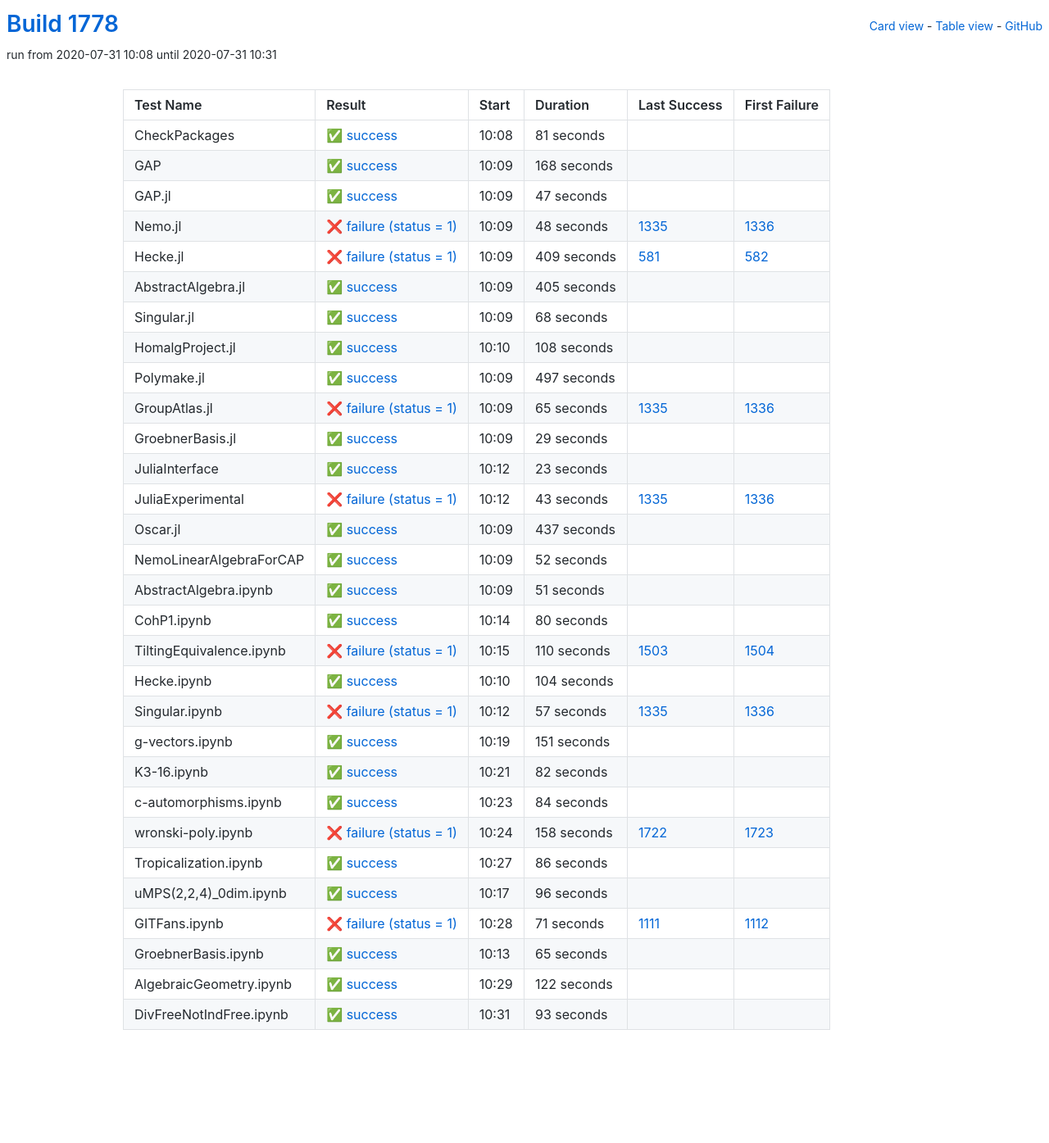
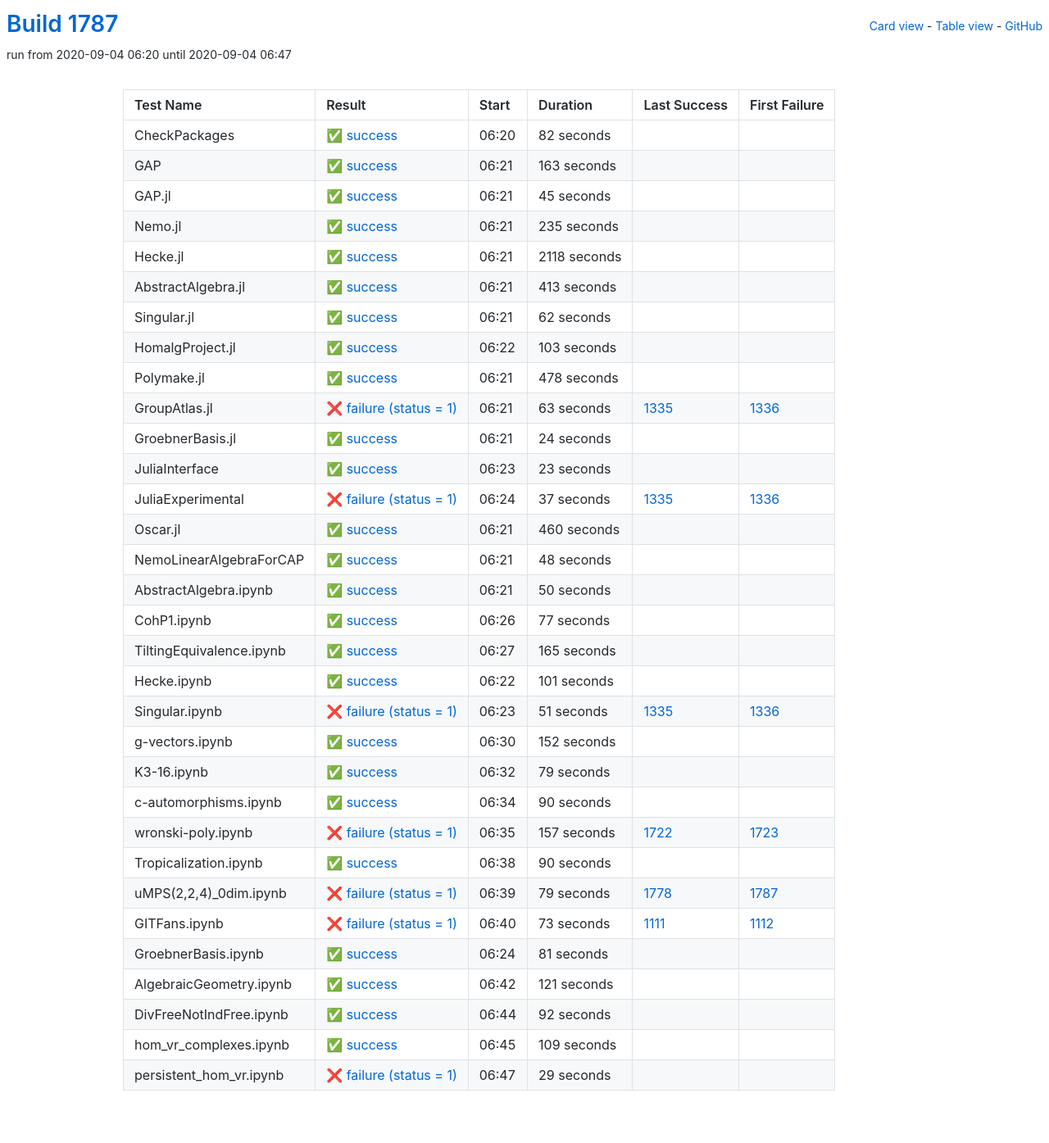
Before and after one commit to oscar-system/oscar-ci-status-1.4, a Jekyll site: the page built from table.html, in a window 1280 px wide. Shown: the whole page at 82% size. Built offline with Jekyll 4.4.1, drawn with Linux system fonts in a browser that asks for light colours; before the commit the page ends 1321 px from its top, so only the background shows below that.

Commit message:
Build #1787

```diff
--- a/_data/ci.yml
+++ b/_data/ci.yml
@@ -1,6 +1,6 @@
 ---
-build: 1778
-build_url: https://oscarci.mathematik.uni-kl.de/job/oscar-julia-1.4/1778/
+build: 1787
+build_url: https://oscarci.mathematik.uni-kl.de/job/oscar-julia-1.4/1787/
 job: oscar-julia-1.4
 organization: oscar-system
 repo: oscar-ci-status-1.4
@@ -8,140 +8,140 @@ repourl: https://github.com/oscar-system/oscar-ci-status-1.4
 tests:
 - name: CheckPackages
   id: checkpackages
-  log: https://oscarci.mathematik.uni-kl.de/job/oscar-julia-1.4/1778/artifact/logs/build-1778/CheckPackages.log
-  start: 2020-07-31 10:08
+  log: https://oscarci.mathematik.uni-kl.de/job/oscar-julia-1.4/1787/artifact/logs/build-1787/CheckPackages.log
+  start: 2020-09-04 06:20
   success: true
   exitcode: 0
   status: success
-  duration: 81
+  duration: 82
   last_success: false
   last_success_url:
   first_failure: false
   first_failure_url:
 - name: GAP
   id: gap
-  log: https://oscarci.mathematik.uni-kl.de/job/oscar-julia-1.4/1778/artifact/logs/build-1778/GAP.log
-  start: 2020-07-31 10:09
+  log: https://oscarci.mathematik.uni-kl.de/job/oscar-julia-1.4/1787/artifact/logs/build-1787/GAP.log
+  start: 2020-09-04 06:21
   success: true
   exitcode: 0
   status: success
-  duration: 168
+  duration: 163
   last_success: false
   last_success_url:
   first_failure: false
   first_failure_url:
 - name: GAP.jl
   id: gap-jl
-  log: https://oscarci.mathematik.uni-kl.de/job/oscar-julia-1.4/1778/artifact/logs/build-1778/GAP.jl.log
-  start: 2020-07-31 10:09
+  log: https://oscarci.mathematik.uni-kl.de/job/oscar-julia-1.4/1787/artifact/logs/build-1787/GAP.jl.log
+  start: 2020-09-04 06:21
   success: true
   exitcode: 0
   status: success
-  duration: 47
+  duration: 45
   last_success: false
   last_success_url:
   first_failure: false
   first_failure_url:
 - name: Nemo.jl
   id: nemo-jl
-  log: https://oscarci.mathematik.uni-kl.de/job/oscar-julia-1.4/1778/artifact/logs/build-1778/Nemo.jl.log
-  start: 2020-07-31 10:09
-  success: false
-  exitcode: 1
-  status: failure
-  duration: 48
-  last_success: 1335
-  last_success_url: https://oscarci.mathematik.uni-kl.de/job/oscar-julia-1.4/1335/
-  first_failure: 1336
-  first_failure_url: https://oscarci.mathematik.uni-kl.de/job/oscar-julia-1.4/1336/
-- name: Hecke.jl
-  id: hecke-jl
-  log: https://oscarci.mathematik.uni-kl.de/job/oscar-julia-1.4/1778/artifact/logs/build-1778/Hecke.jl.log
-  start: 2020-07-31 10:09
-  success: false
-  exitcode: 1
-  status: failure
-  duration: 409
-  last_success: 581
-  last_success_url: https://oscarci.mathematik.uni-kl.de/job/oscar-julia-1.4/581/
-  first_failure: 582
-  first_failure_url: https://oscarci.mathematik.uni-kl.de/job/oscar-julia-1.4/582/
-- name: AbstractAlgebra.jl
-  id: abstractalgebra-jl
-  log: https://oscarci.mathematik.uni-kl.de/job/oscar-julia-1.4/1778/artifact/logs/build-1778/AbstractAlgebra.jl.log
-  start: 2020-07-31 10:09
+  log: https://oscarci.mathematik.uni-kl.de/job/oscar-julia-1.4/1787/artifact/logs/build-1787/Nemo.jl.log
+  start: 2020-09-04 06:21
   success: true
   exitcode: 0
   status: success
-  duration: 405
+  duration: 235
+  last_success: false
+  last_success_url:
+  first_failure: false
+  first_failure_url:
+- name: Hecke.jl
+  id: hecke-jl
+  log: https://oscarci.mathematik.uni-kl.de/job/oscar-julia-1.4/1787/artifact/logs/build-1787/Hecke.jl.log
+  start: 2020-09-04 06:21
+  success: true
+  exitcode: 0
+  status: success
+  duration: 2118
+  last_success: false
+  last_success_url:
+  first_failure: false
+  first_failure_url:
+- name: AbstractAlgebra.jl
+  id: abstractalgebra-jl
+  log: https://oscarci.mathematik.uni-kl.de/job/oscar-julia-1.4/1787/artifact/logs/build-1787/AbstractAlgebra.jl.log
+  start: 2020-09-04 06:21
+  success: true
+  exitcode: 0
+  status: success
+  duration: 413
   last_success: false
   last_success_url:
   first_failure: false
   first_failure_url:
 - name: Singular.jl
   id: singular-jl
-  log: https://oscarci.mathematik.uni-kl.de/job/oscar-julia-1.4/1778/artifact/logs/build-1778/Singular.jl.log
-  start: 2020-07-31 10:09
+  log: https://oscarci.mathematik.uni-kl.de/job/oscar-julia-1.4/1787/artifact/logs/build-1787/Singular.jl.log
+  start: 2020-09-04 06:21
   success: true
   exitcode: 0
   status: success
-  duration: 68
+  duration: 62
   last_success: false
   last_success_url:
   first_failure: false
   first_failure_url:
 - name: HomalgProject.jl
   id: homalgproject-jl
-  log: https://oscarci.mathematik.uni-kl.de/job/oscar-julia-1.4/1778/artifact/logs/build-1778/HomalgProject.jl.log
-  start: 2020-07-31 10:10
+  log: https://oscarci.mathematik.uni-kl.de/job/oscar-julia-1.4/1787/artifact/logs/build-1787/HomalgProject.jl.log
+  start: 2020-09-04 06:22
   success: true
   exitcode: 0
   status: success
-  duration: 108
+  duration: 103
   last_success: false
   last_success_url:
   first_failure: false
   first_failure_url:
 - name: Polymake.jl
   id: polymake-jl
-  log: https://oscarci.mathematik.uni-kl.de/job/oscar-julia-1.4/1778/artifact/logs/build-1778/Polymake.jl.log
-  start: 2020-07-31 10:09
+  log: https://oscarci.mathematik.uni-kl.de/job/oscar-julia-1.4/1787/artifact/logs/build-1787/Polymake.jl.log
+  start: 2020-09-04 06:21
   success: true
   exitcode: 0
   status: success
-  duration: 497
+  duration: 478
   last_success: false
   last_success_url:
   first_failure: false
   first_failure_url:
 - name: GroupAtlas.jl
   id: groupatlas-jl
-  log: https://oscarci.mathematik.uni-kl.de/job/oscar-julia-1.4/1778/artifact/logs/build-1778/GroupAtlas.jl.log
-  start: 2020-07-31 10:09
+  log: https://oscarci.mathematik.uni-kl.de/job/oscar-julia-1.4/1787/artifact/logs/build-1787/GroupAtlas.jl.log
+  start: 2020-09-04 06:21
   success: false
   exitcode: 1
   status: failure
-  duration: 65
+  duration: 63
   last_success: 1335
   last_success_url: https://oscarci.mathematik.uni-kl.de/job/oscar-julia-1.4/1335/
   first_failure: 1336
   first_failure_url: https://oscarci.mathematik.uni-kl.de/job/oscar-julia-1.4/1336/
 - name: GroebnerBasis.jl
   id: groebnerbasis-jl
-  log: https://oscarci.mathematik.uni-kl.de/job/oscar-julia-1.4/1778/artifact/logs/build-1778/GroebnerBasis.jl.log
-  start: 2020-07-31 10:09
+  log: https://oscarci.mathematik.uni-kl.de/job/oscar-julia-1.4/1787/artifact/logs/build-1787/GroebnerBasis.jl.log
+  start: 2020-09-04 06:21
   success: true
   exitcode: 0
   status: success
-  duration: 29
+  duration: 24
   last_success: false
   last_success_url:
   first_failure: false
   first_failure_url:
 - name: JuliaInterface
   id: juliainterface
-  log: https://oscarci.mathematik.uni-kl.de/job/oscar-julia-1.4/1778/artifact/logs/build-1778/JuliaInterface.log
-  start: 2020-07-31 10:12
+  log: https://oscarci.mathematik.uni-kl.de/job/oscar-julia-1.4/1787/artifact/logs/build-1787/JuliaInterface.log
+  start: 2020-09-04 06:23
   success: true
   exitcode: 0
   status: success
@@ -152,217 +152,241 @@ tests:
   first_failure_url:
 - name: JuliaExperimental
   id: juliaexperimental
-  log: https://oscarci.mathematik.uni-kl.de/job/oscar-julia-1.4/1778/artifact/logs/build-1778/JuliaExperimental.log
-  start: 2020-07-31 10:12
+  log: https://oscarci.mathematik.uni-kl.de/job/oscar-julia-1.4/1787/artifact/logs/build-1787/JuliaExperimental.log
+  start: 2020-09-04 06:24
   success: false
   exitcode: 1
   status: failure
-  duration: 43
+  duration: 37
   last_success: 1335
   last_success_url: https://oscarci.mathematik.uni-kl.de/job/oscar-julia-1.4/1335/
   first_failure: 1336
   first_failure_url: https://oscarci.mathematik.uni-kl.de/job/oscar-julia-1.4/1336/
 - name: Oscar.jl
   id: oscar-jl
-  log: https://oscarci.mathematik.uni-kl.de/job/oscar-julia-1.4/1778/artifact/logs/build-1778/Oscar.jl.log
-  start: 2020-07-31 10:09
+  log: https://oscarci.mathematik.uni-kl.de/job/oscar-julia-1.4/1787/artifact/logs/build-1787/Oscar.jl.log
+  start: 2020-09-04 06:21
   success: true
   exitcode: 0
   status: success
-  duration: 437
+  duration: 460
   last_success: false
   last_success_url:
   first_failure: false
   first_failure_url:
 - name: NemoLinearAlgebraForCAP
   id: nemolinearalgebraforcap
-  log: https://oscarci.mathematik.uni-kl.de/job/oscar-julia-1.4/1778/artifact/logs/build-1778/NemoLinearAlgebraForCAP.log
-  start: 2020-07-31 10:09
+  log: https://oscarci.mathematik.uni-kl.de/job/oscar-julia-1.4/1787/artifact/logs/build-1787/NemoLinearAlgebraForCAP.log
+  start: 2020-09-04 06:21
   success: true
   exitcode: 0
   status: success
-  duration: 52
+  duration: 48
   last_success: false
   last_success_url:
   first_failure: false
   first_failure_url:
 - name: AbstractAlgebra.ipynb
   id: abstractalgebra-ipynb
-  log: https://oscarci.mathematik.uni-kl.de/job/oscar-julia-1.4/1778/artifact/logs/build-1778/AbstractAlgebra.ipynb.log
-  start: 2020-07-31 10:09
+  log: https://oscarci.mathematik.uni-kl.de/job/oscar-julia-1.4/1787/artifact/logs/build-1787/AbstractAlgebra.ipynb.log
+  start: 2020-09-04 06:21
   success: true
   exitcode: 0
   status: success
-  duration: 51
+  duration: 50
   last_success: false
   last_success_url:
   first_failure: false
   first_failure_url:
 - name: CohP1.ipynb
   id: cohp1-ipynb
-  log: https://oscarci.mathematik.uni-kl.de/job/oscar-julia-1.4/1778/artifact/logs/build-1778/CohP1.ipynb.log
-  start: 2020-07-31 10:14
+  log: https://oscarci.mathematik.uni-kl.de/job/oscar-julia-1.4/1787/artifact/logs/build-1787/CohP1.ipynb.log
+  start: 2020-09-04 06:26
   success: true
   exitcode: 0
   status: success
-  duration: 80
+  duration: 77
   last_success: false
   last_success_url:
   first_failure: false
   first_failure_url:
 - name: TiltingEquivalence.ipynb
   id: tiltingequivalence-ipynb
-  log: https://oscarci.mathematik.uni-kl.de/job/oscar-julia-1.4/1778/artifact/logs/build-1778/TiltingEquivalence.ipynb.log
-  start: 2020-07-31 10:15
-  success: false
-  exitcode: 1
-  status: failure
-  duration: 110
-  last_success: 1503
-  last_success_url: https://oscarci.mathematik.uni-kl.de/job/oscar-julia-1.4/1503/
-  first_failure: 1504
-  first_failure_url: https://oscarci.mathematik.uni-kl.de/job/oscar-julia-1.4/1504/
-- name: Hecke.ipynb
-  id: hecke-ipynb
-  log: https://oscarci.mathematik.uni-kl.de/job/oscar-julia-1.4/1778/artifact/logs/build-1778/Hecke.ipynb.log
-  start: 2020-07-31 10:10
+  log: https://oscarci.mathematik.uni-kl.de/job/oscar-julia-1.4/1787/artifact/logs/build-1787/TiltingEquivalence.ipynb.log
+  start: 2020-09-04 06:27
   success: true
   exitcode: 0
   status: success
-  duration: 104
+  duration: 165
+  last_success: false
+  last_success_url:
+  first_failure: false
+  first_failure_url:
+- name: Hecke.ipynb
+  id: hecke-ipynb
+  log: https://oscarci.mathematik.uni-kl.de/job/oscar-julia-1.4/1787/artifact/logs/build-1787/Hecke.ipynb.log
+  start: 2020-09-04 06:22
+  success: true
+  exitcode: 0
+  status: success
+  duration: 101
   last_success: false
   last_success_url:
   first_failure: false
   first_failure_url:
 - name: Singular.ipynb
   id: singular-ipynb
-  log: https://oscarci.mathematik.uni-kl.de/job/oscar-julia-1.4/1778/artifact/logs/build-1778/Singular.ipynb.log
-  start: 2020-07-31 10:12
+  log: https://oscarci.mathematik.uni-kl.de/job/oscar-julia-1.4/1787/artifact/logs/build-1787/Singular.ipynb.log
+  start: 2020-09-04 06:23
   success: false
   exitcode: 1
   status: failure
-  duration: 57
+  duration: 51
   last_success: 1335
   last_success_url: https://oscarci.mathematik.uni-kl.de/job/oscar-julia-1.4/1335/
   first_failure: 1336
   first_failure_url: https://oscarci.mathematik.uni-kl.de/job/oscar-julia-1.4/1336/
 - name: g-vectors.ipynb
   id: g-vectors-ipynb
-  log: https://oscarci.mathematik.uni-kl.de/job/oscar-julia-1.4/1778/artifact/logs/build-1778/g-vectors.ipynb.log
-  start: 2020-07-31 10:19
+  log: https://oscarci.mathematik.uni-kl.de/job/oscar-julia-1.4/1787/artifact/logs/build-1787/g-vectors.ipynb.log
+  start: 2020-09-04 06:30
   success: true
   exitcode: 0
   status: success
-  duration: 151
+  duration: 152
   last_success: false
   last_success_url:
   first_failure: false
   first_failure_url:
 - name: K3-16.ipynb
   id: k3-16-ipynb
-  log: https://oscarci.mathematik.uni-kl.de/job/oscar-julia-1.4/1778/artifact/logs/build-1778/K3-16.ipynb.log
-  start: 2020-07-31 10:21
+  log: https://oscarci.mathematik.uni-kl.de/job/oscar-julia-1.4/1787/artifact/logs/build-1787/K3-16.ipynb.log
+  start: 2020-09-04 06:32
   success: true
   exitcode: 0
   status: success
-  duration: 82
+  duration: 79
   last_success: false
   last_success_url:
   first_failure: false
   first_failure_url:
 - name: c-automorphisms.ipynb
   id: c-automorphisms-ipynb
-  log: https://oscarci.mathematik.uni-kl.de/job/oscar-julia-1.4/1778/artifact/logs/build-1778/c-automorphisms.ipynb.log
-  start: 2020-07-31 10:23
+  log: https://oscarci.mathematik.uni-kl.de/job/oscar-julia-1.4/1787/artifact/logs/build-1787/c-automorphisms.ipynb.log
+  start: 2020-09-04 06:34
   success: true
   exitcode: 0
   status: success
-  duration: 84
+  duration: 90
   last_success: false
   last_success_url:
   first_failure: false
   first_failure_url:
 - name: wronski-poly.ipynb
   id: wronski-poly-ipynb
-  log: https://oscarci.mathematik.uni-kl.de/job/oscar-julia-1.4/1778/artifact/logs/build-1778/wronski-poly.ipynb.log
-  start: 2020-07-31 10:24
+  log: https://oscarci.mathematik.uni-kl.de/job/oscar-julia-1.4/1787/artifact/logs/build-1787/wronski-poly.ipynb.log
+  start: 2020-09-04 06:35
   success: false
   exitcode: 1
   status: failure
-  duration: 158
+  duration: 157
   last_success: 1722
   last_success_url: https://oscarci.mathematik.uni-kl.de/job/oscar-julia-1.4/1722/
   first_failure: 1723
   first_failure_url: https://oscarci.mathematik.uni-kl.de/job/oscar-julia-1.4/1723/
 - name: Tropicalization.ipynb
   id: tropicalization-ipynb
-  log: https://oscarci.mathematik.uni-kl.de/job/oscar-julia-1.4/1778/artifact/logs/build-1778/Tropicalization.ipynb.log
-  start: 2020-07-31 10:27
+  log: https://oscarci.mathematik.uni-kl.de/job/oscar-julia-1.4/1787/artifact/logs/build-1787/Tropicalization.ipynb.log
+  start: 2020-09-04 06:38
   success: true
   exitcode: 0
   status: success
-  duration: 86
+  duration: 90
   last_success: false
   last_success_url:
   first_failure: false
   first_failure_url:
 - name: uMPS(2,2,4)_0dim.ipynb
   id: umps-2-2-4-0dim-ipynb
-  log: https://oscarci.mathematik.uni-kl.de/job/oscar-julia-1.4/1778/artifact/logs/build-1778/uMPS-2-2-4-_0dim.ipynb.log
-  start: 2020-07-31 10:17
-  success: true
-  exitcode: 0
-  status: success
-  duration: 96
-  last_success: false
-  last_success_url:
-  first_failure: false
-  first_failure_url:
-- name: GITFans.ipynb
-  id: gitfans-ipynb
-  log: https://oscarci.mathematik.uni-kl.de/job/oscar-julia-1.4/1778/artifact/logs/build-1778/GITFans.ipynb.log
-  start: 2020-07-31 10:28
+  log: https://oscarci.mathematik.uni-kl.de/job/oscar-julia-1.4/1787/artifact/logs/build-1787/uMPS-2-2-4-_0dim.ipynb.log
+  start: 2020-09-04 06:39
   success: false
   exitcode: 1
   status: failure
-  duration: 71
+  duration: 79
+  last_success: 1778
+  last_success_url: https://oscarci.mathematik.uni-kl.de/job/oscar-julia-1.4/1778/
+  first_failure: 1787
+  first_failure_url: https://oscarci.mathematik.uni-kl.de/job/oscar-julia-1.4/1787/
+- name: GITFans.ipynb
+  id: gitfans-ipynb
+  log: https://oscarci.mathematik.uni-kl.de/job/oscar-julia-1.4/1787/artifact/logs/build-1787/GITFans.ipynb.log
+  start: 2020-09-04 06:40
+  success: false
+  exitcode: 1
+  status: failure
+  duration: 73
   last_success: 1111
   last_success_url: https://oscarci.mathematik.uni-kl.de/job/oscar-julia-1.4/1111/
   first_failure: 1112
   first_failure_url: https://oscarci.mathematik.uni-kl.de/job/oscar-julia-1.4/1112/
 - name: GroebnerBasis.ipynb
   id: groebnerbasis-ipynb
-  log: https://oscarci.mathematik.uni-kl.de/job/oscar-julia-1.4/1778/artifact/logs/build-1778/GroebnerBasis.ipynb.log
-  start: 2020-07-31 10:13
+  log: https://oscarci.mathematik.uni-kl.de/job/oscar-julia-1.4/1787/artifact/logs/build-1787/GroebnerBasis.ipynb.log
+  start: 2020-09-04 06:24
   success: true
   exitcode: 0
   status: success
-  duration: 65
+  duration: 81
   last_success: false
   last_success_url:
   first_failure: false
   first_failure_url:
 - name: AlgebraicGeometry.ipynb
   id: algebraicgeometry-ipynb
-  log: https://oscarci.mathematik.uni-kl.de/job/oscar-julia-1.4/1778/artifact/logs/build-1778/AlgebraicGeometry.ipynb.log
-  start: 2020-07-31 10:29
+  log: https://oscarci.mathematik.uni-kl.de/job/oscar-julia-1.4/1787/artifact/logs/build-1787/AlgebraicGeometry.ipynb.log
+  start: 2020-09-04 06:42
   success: true
   exitcode: 0
   status: success
-  duration: 122
+  duration: 121
   last_success: false
   last_success_url:
   first_failure: false
   first_failure_url:
 - name: DivFreeNotIndFree.ipynb
   id: divfreenotindfree-ipynb
-  log: https://oscarci.mathematik.uni-kl.de/job/oscar-julia-1.4/1778/artifact/logs/build-1778/DivFreeNotIndFree.ipynb.log
-  start: 2020-07-31 10:31
+  log: https://oscarci.mathematik.uni-kl.de/job/oscar-julia-1.4/1787/artifact/logs/build-1787/DivFreeNotIndFree.ipynb.log
+  start: 2020-09-04 06:44
   success: true
   exitcode: 0
   status: success
-  duration: 93
+  duration: 92
   last_success: false
   last_success_url:
   first_failure: false
   first_failure_url:
+- name: hom_vr_complexes.ipynb
+  id: hom-vr-complexes-ipynb
+  log: https://oscarci.mathematik.uni-kl.de/job/oscar-julia-1.4/1787/artifact/logs/build-1787/hom_vr_complexes.ipynb.log
+  start: 2020-09-04 06:45
+  success: true
+  exitcode: 0
+  status: success
+  duration: 109
+  last_success: false
+  last_success_url:
+  first_failure: false
+  first_failure_url:
+- name: persistent_hom_vr.ipynb
+  id: persistent-hom-vr-ipynb
+  log: https://oscarci.mathematik.uni-kl.de/job/oscar-julia-1.4/1787/artifact/logs/build-1787/persistent_hom_vr.ipynb.log
+  start: 2020-09-04 06:47
+  success: false
+  exitcode: 1
+  status: failure
+  duration: 29
+  last_success: false
+  last_success_url:
+  first_failure: false
+  first_failure_url:
--- a/assets/css/cards.css
+++ b/assets/css/cards.css
@@ -100,6 +100,14 @@ Based on https://travishorn.com/responsive-grid-in-2-minutes-with-css-grid-layou
   font-size:1.3em !important
 }
 
-divfreenotindfree-ipynb {
+.divfreenotindfree-ipynb h3 {
   font-size:1.6em !important
 }
+
+.hom-vr-complexes-ipynb h3 {
+  font-size:1.6em !important
+}
+
+.persistent-hom-vr-ipynb h3 {
+  font-size:1.6em !important
+}
```
Also changed, not shown: README.md.
